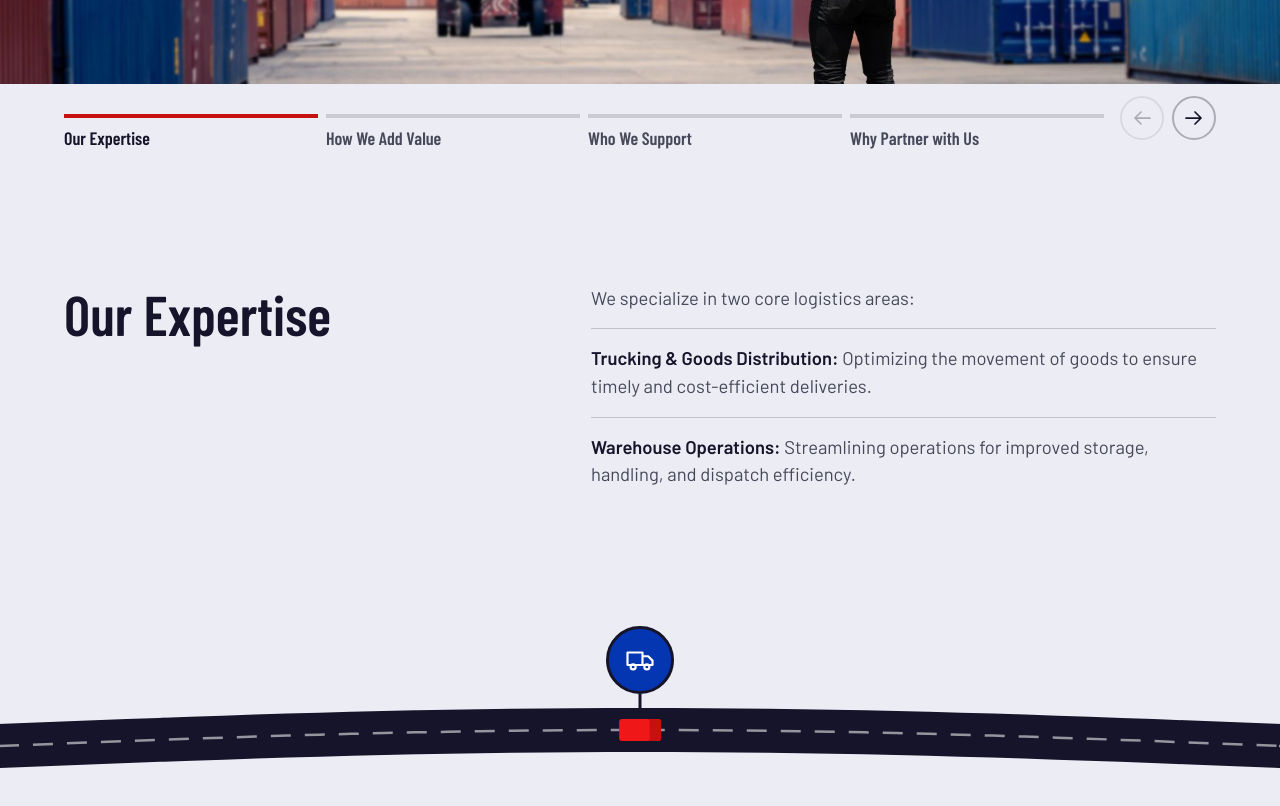
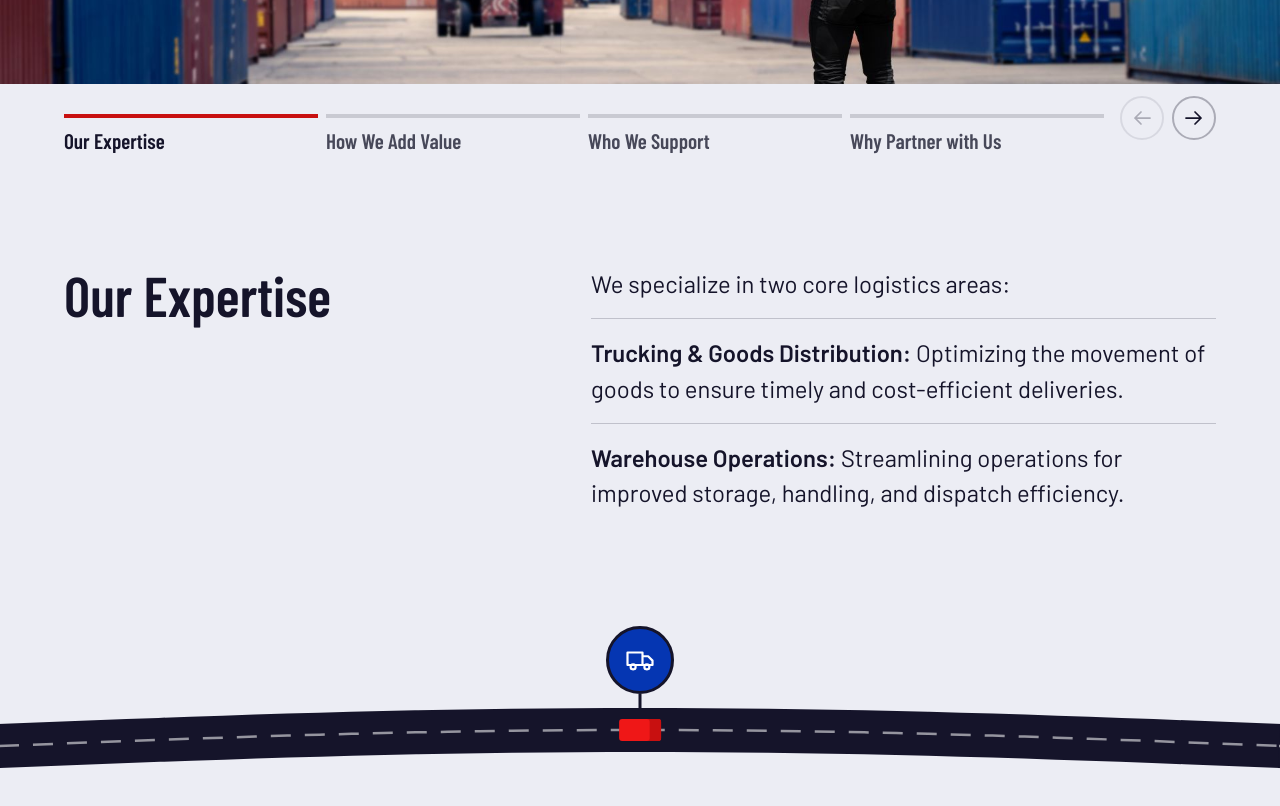
Before and after one commit to navein97/cngsynergy, a Next.js app: page / in a window 1280 px wide. Shown: the part 1900-2706 px from the top of the page. Built offline with nearby package versions, Linux system fonts and the light colour scheme.

Commit message:
text sizes

```diff
--- a/src/app/globals.css
+++ b/src/app/globals.css
@@ -373,9 +373,16 @@
     display: none;
   }
   .journey[data-pinned] .journey-text {
-    /* Sized from the screen so the longest stop still fits on a phone. */
-    font-size: clamp(0.9375rem, min(2.3vh, 0.95rem + 0.4vw), 1.3125rem);
+    /*
+      Large, easy-to-read text sized from the screen. Journey.tsx lowers --fit
+      a step at a time if the longest stop would not fit, so it never overflows.
+    */
+    font-size: max(
+      0.9375rem,
+      calc(clamp(1.0625rem, min(3.1vh, 0.95rem + 0.8vw), 1.75rem) * var(--fit, 1))
+    );
     line-height: 1.5;
+    color: var(--color-ink);
   }
 
   /* Bar at the top: one dash per stop, filling as the road moves. */
@@ -420,7 +427,7 @@
     display: none;
     margin-top: 0.625rem;
     font-family: var(--font-display);
-    font-size: 1.125rem;
+    font-size: clamp(1.125rem, 0.6rem + 0.9vw, 1.5rem);
     font-weight: 600;
     line-height: 1.2;
     color: var(--color-slate);
--- a/src/components/Journey.tsx
+++ b/src/components/Journey.tsx
@@ -34,6 +34,9 @@ type JourneyLabels = {
 };
 
 const PINNED_QUERY = "(prefers-reduced-motion: no-preference) and (min-height: 600px)";
+
+/** Text sizes to try, largest first, as a share of the full size. */
+const TEXT_STEPS = [1, 0.96, 0.92, 0.88, 0.84, 0.8, 0.76, 0.72, 0.68];
 
 /** Share of the scroll spent resting on the first and on the last stop. */
 const REST = 0.04;
@@ -96,7 +99,20 @@ export function Journey({
       setActive(Math.round(position));
     };
 
-    /** Pin the section only if every stop's text fits on this screen. */
+    /** True when every stop's text fits in the space above the road. */
+    const textFits = () => {
+      for (const copy of stage.querySelectorAll<HTMLElement>(".journey-copy")) {
+        const inner = copy.firstElementChild as HTMLElement | null;
+        if (inner && inner.offsetHeight > copy.clientHeight + 1) return false;
+      }
+      return true;
+    };
+
+    /**
+     * Pin the section if the text fits on this screen. The text starts large
+     * and steps down (--fit) until it fits; if it still does not fit at the
+     * smallest step, the stops are shown as a plain list instead.
+     */
     const measure = () => {
       let fits = query.matches;
       if (fits) {
@@ -104,12 +120,19 @@ export function Journey({
         const styles = getComputedStyle(stage);
         stickyTop = parseFloat(styles.top) || 0;
         wave = parseFloat(styles.getPropertyValue("--amp")) || 0;
-        for (const copy of stage.querySelectorAll<HTMLElement>(".journey-copy")) {
-          const inner = copy.firstElementChild as HTMLElement | null;
-          if (inner && inner.offsetHeight > copy.clientHeight + 1) fits = false;
+        fits = false;
+        for (const step of TEXT_STEPS) {
+          section.style.setProperty("--fit", String(step));
+          if (textFits()) {
+            fits = true;
+            break;
+          }
         }
       }
-      if (!fits) section.removeAttribute("data-pinned");
+      if (!fits) {
+        section.removeAttribute("data-pinned");
+        section.style.removeProperty("--fit");
+      }
       isPinned = fits;
       setPinned(fits);
       update();
@@ -119,11 +142,17 @@ export function Journey({
       if (!frame) frame = requestAnimationFrame(update);
     };
     const first = requestAnimationFrame(measure);
+    /* Measure again once the web fonts are in: they change how much room the text needs. */
+    let stopped = false;
+    document.fonts.ready.then(() => {
+      if (!stopped) measure();
+    });
 
     window.addEventListener("scroll", schedule, { passive: true });
     window.addEventListener("resize", measure);
     query.addEventListener("change", measure);
     return () => {
+      stopped = true;
       cancelAnimationFrame(first);
       if (frame) cancelAnimationFrame(frame);
       window.removeEventListener("scroll", schedule);
```
